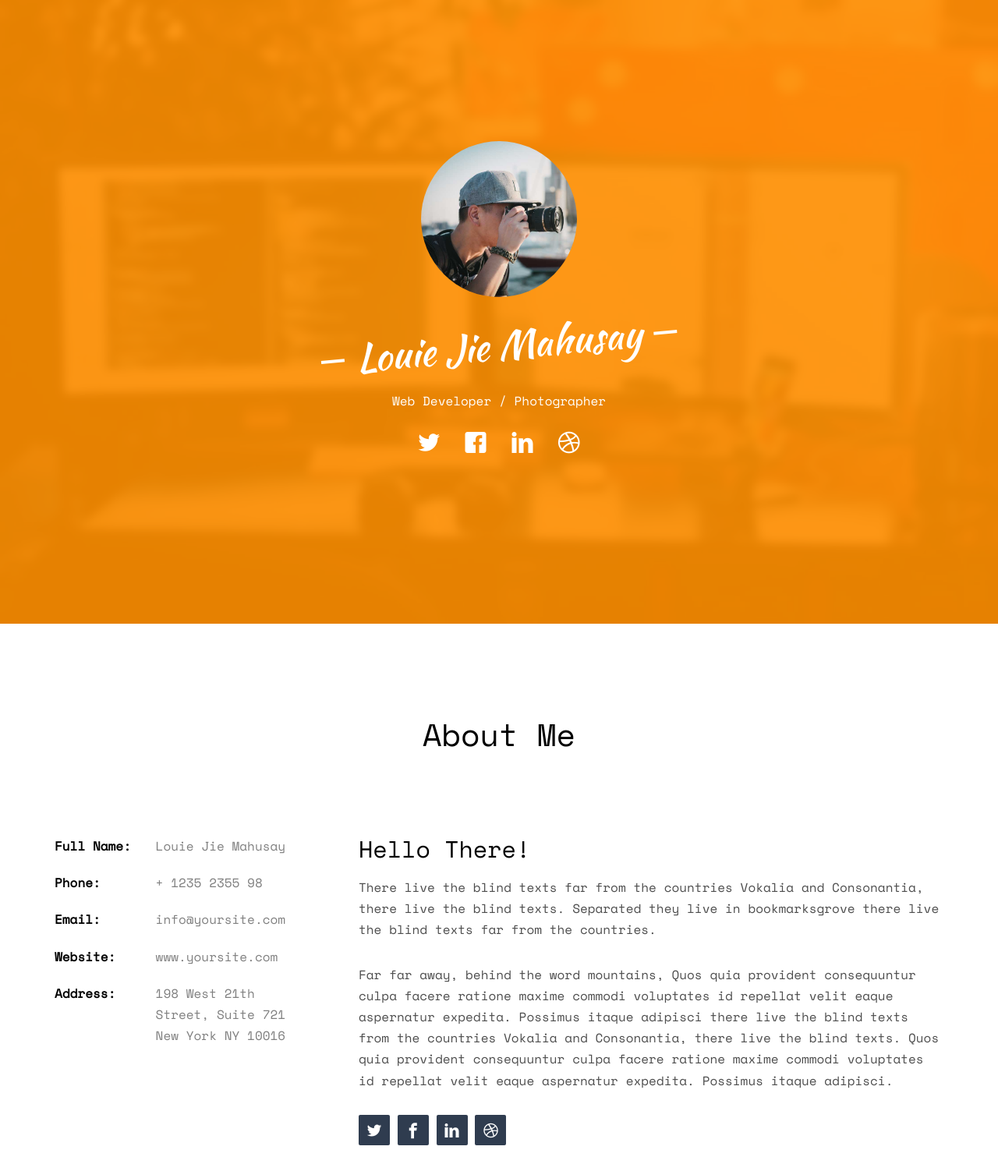
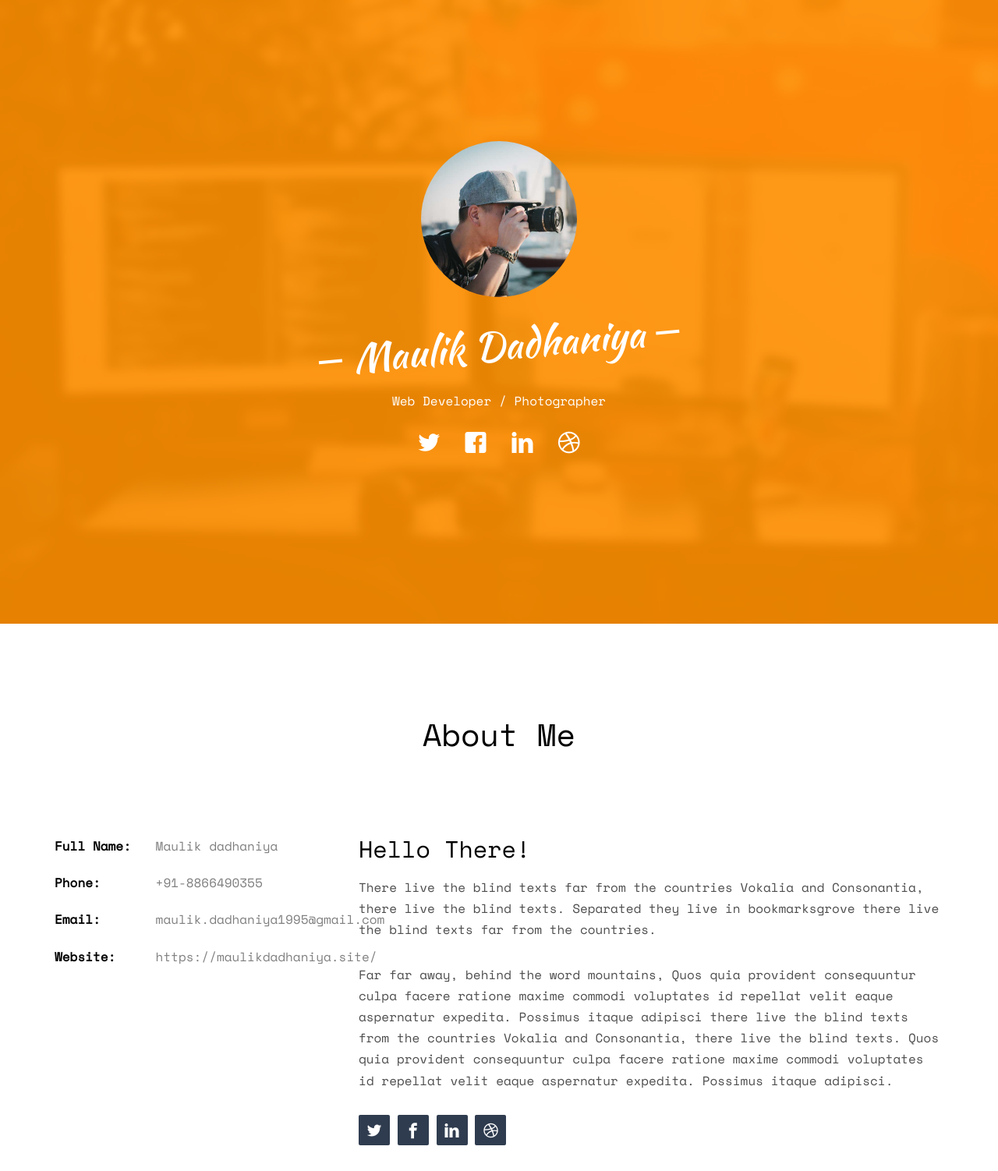
Before and after one commit to maulikdadhaniya/portfolio, a plain HTML site: page index.html in a window 1280 px wide. Shown: the top 1502 px of the page at 78% size. Drawn offline with nearby package versions, Linux system fonts and the light colour scheme; some packages are replaced by stand-ins of ours; no server answers; files whose address does not match are found by name.

Commit message:
Name change and personal detail

```diff
--- a/index.html
+++ b/index.html
@@ -68,7 +68,7 @@
 					<div class="display-t js-fullheight">
 						<div class="display-tc js-fullheight animate-box" data-animate-effect="fadeIn">
 							<div class="profile-thumb" style="background: url(images/user-3.jpg);"></div>
-							<h1><span>Louie Jie Mahusay</span></h1>
+							<h1><span>Maulik Dadhaniya</span></h1>
 							<h3><span>Web Developer / Photographer</span></h3>
 							<p>
 								<ul class="fh5co-social-icons">
@@ -95,11 +95,10 @@
 			<div class="row">
 				<div class="col-md-4">
 					<ul class="info">
-						<li><span class="first-block">Full Name:</span><span class="second-block">Louie Jie Mahusay</span></li>
-						<li><span class="first-block">Phone:</span><span class="second-block">+ 1235 2355 98</span></li>
-						<li><span class="first-block">Email:</span><span class="second-block">info@yoursite.com</span></li>
-						<li><span class="first-block">Website:</span><span class="second-block">www.yoursite.com</span></li>
-						<li><span class="first-block">Address:</span><span class="second-block">198 West 21th Street, Suite 721 New York NY 10016</span></li>
+						<li><span class="first-block">Full Name:</span><span class="second-block">Maulik dadhaniya</span></li>
+						<li><span class="first-block">Phone:</span><span class="second-block">+91-8866490355</span></li>
+						<li><span class="first-block">Email:</span><span class="second-block">maulik.dadhaniya1995@gmail.com</span></li>
+						<li><span class="first-block">Website:</span><span class="second-block">https://maulikdadhaniya.site/</span></li>
 					</ul>
 				</div>
 				<div class="col-md-8">
```
